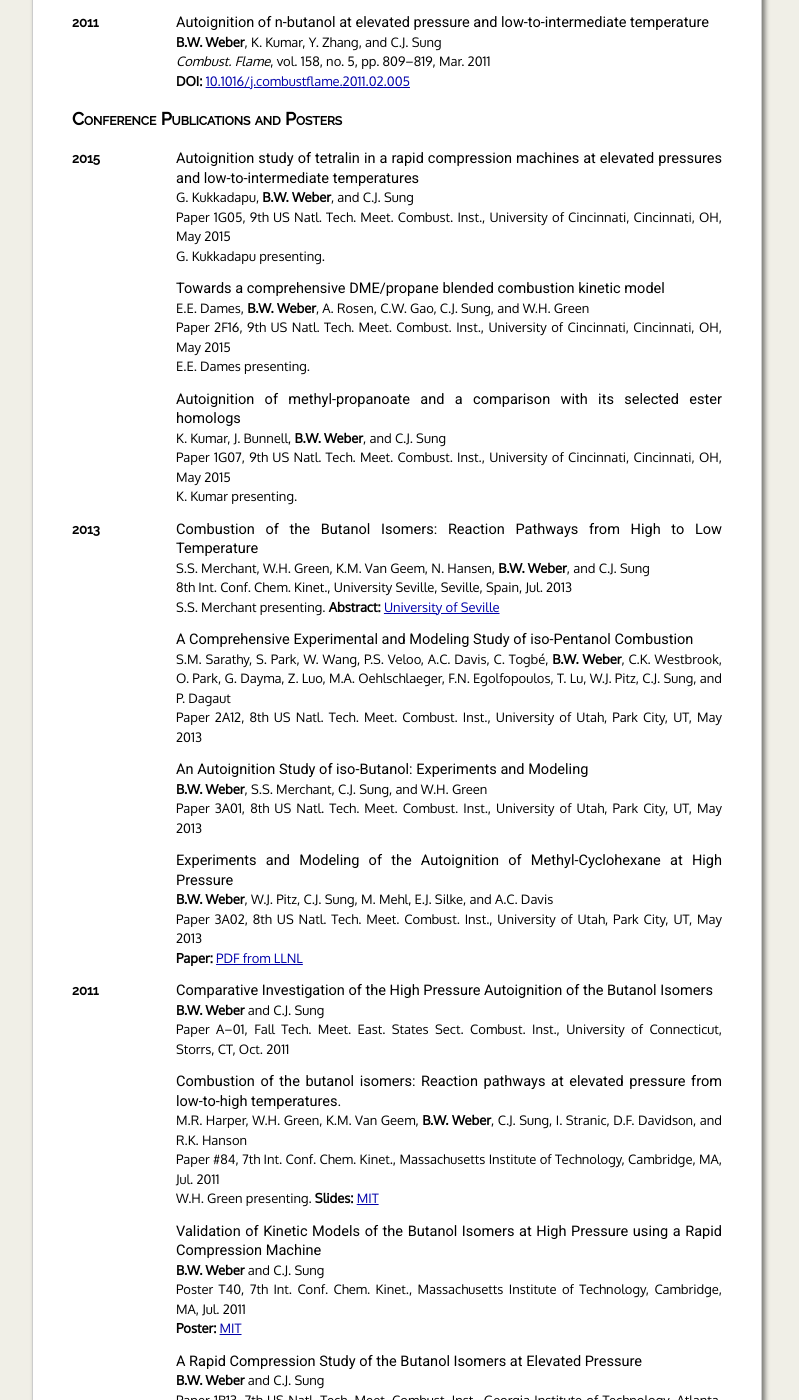
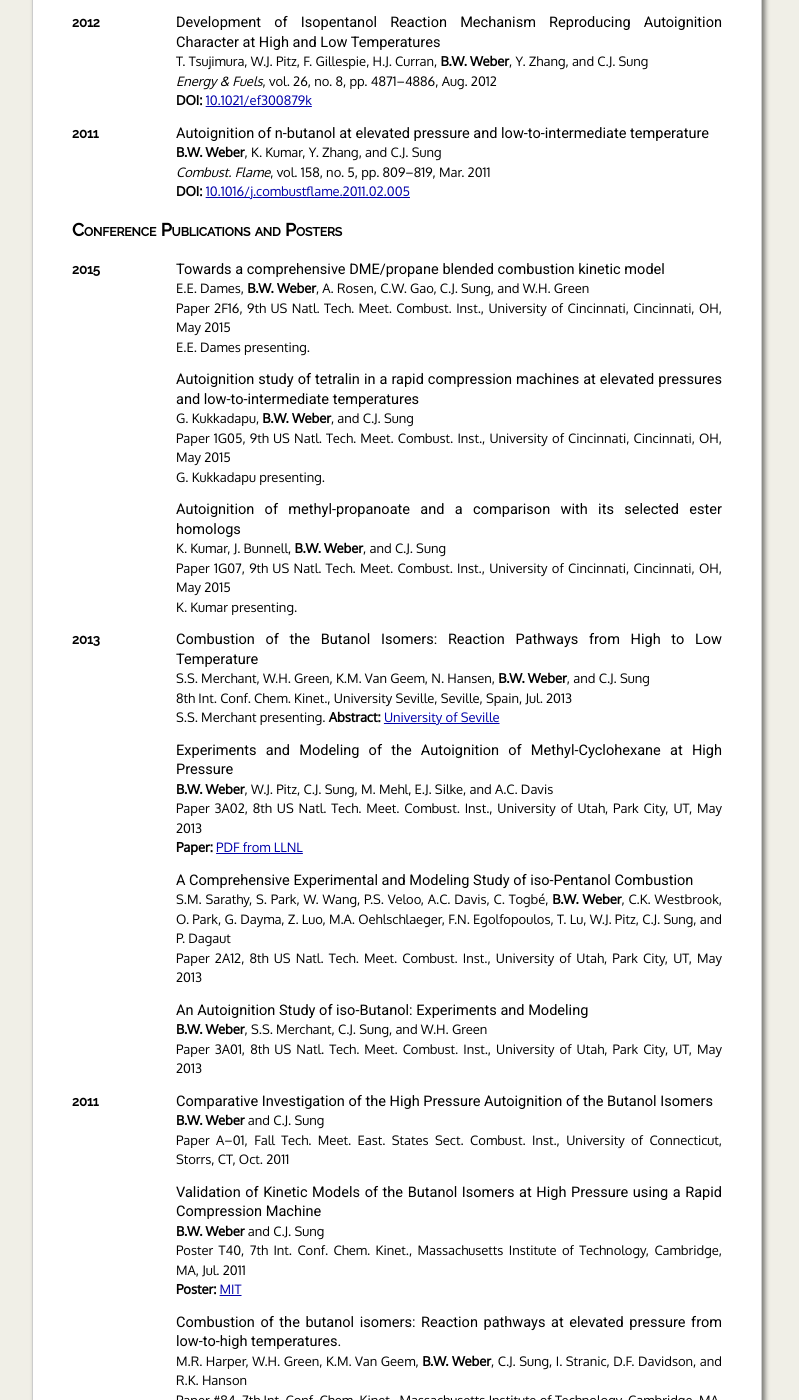
Before and after one commit to bryanwweber/bryanwweber.github.io, a Jekyll site: the page built from work/index.md, in a window 1280 px wide and 1400 px high, scrolled down 1241 px. Shown: the whole window, without its empty margins (243-1042 px from the left). Built offline with Jekyll 4.4.1, drawn with Linux system fonts in a browser that asks for light colours; some web fonts are replaced; part of the change alters nothing that is shown; some of the changed text lies outside the part shown.

Commit message:
Update publications

```diff
--- a/_includes/pubs.md
+++ b/_includes/pubs.md
@@ -1,5 +1,14 @@
 Journal Articles
 ---
+
+{:.year}
+### 2016
+
+{:.paper}
+<span>A detailed combined experimental and theoretical study on dimethyl ether/propane blended oxidation</span>{:.papertitle}
+<span>E.E. Dames, A.S. Rosen, **B.W. Weber**, C.W. Gao, C.J. Sung, and W.H. Green</span>{:.authors}
+<span>_Combustion and Flame_, Apr. 2016</span>{:.journal}
+<span>**DOI:** [10.1016/j.combustflame.2016.02.021](https://dx.doi.org/10.1016/j.combustflame.2016.02.021)</span>{:.doi}
 
 {:.year}
 ### 2015
@@ -8,21 +17,21 @@ Journal Articles
 <span>Autoignition study of tetralin in a rapid compression machine at elevated pressures and low-to-intermediate temperatures</span>{:.papertitle}
 <span>G. Kukkadapu, **B.W. Weber**, and C.J. Sung</span>{:.authors}
 <span>_Fuel_, vol. 159, pp. 436--445, Nov. 2015</span>{:.journal}
-<span>**DOI:** [10.1016/j.fuel.2015.06.093](http://dx.doi.org/10.1016/j.fuel.2015.06.093)</span>{:.doi}
+<span>**DOI:** [10.1016/j.fuel.2015.06.093](https://dx.doi.org/10.1016/j.fuel.2015.06.093)</span>{:.doi}
 <span>Users without a subscription to _Fuel_ can download the paper from this link: [Articles on Request](http://authors.elsevier.com/a/1RMfu3iH3tXKA).</span>{:.comment}
 
 {:.paper}
 <span>On the Uncertainty of Temperature Estimation in a Rapid Compression Machine</span>{:.papertitle}
 <span>**B.W. Weber**, C.J. Sung, and M.W. Renfro</span>{:.authors}
 <span>_Combust. Flame_, vol. 162, no. 6, pp. 2518--2528, Jun. 2015</span>{:.journal}
-<span>**DOI:** [10.1016/j.combustflame.2015.03.001](http://dx.doi.org/10.1016/j.combustflame.2015.03.001)</span>{:.doi}
+<span>**DOI:** [10.1016/j.combustflame.2015.03.001](https://dx.doi.org/10.1016/j.combustflame.2015.03.001)</span>{:.doi}
 <span>Users without a subscription to _Combustion and Flame_ can download the paper from this link: [Articles On Request](http://authors.elsevier.com/a/1Q~MD2KiH9uYu).</span>{:.comment}
 
 {:.paper}
 <span>An experimental and modeling study of propene oxidation. Part 2: Ignition delay time and flame speed measurements</span>{:.papertitle}
 <span>S.M. Burke, U. Burke, R. Mc Donagh, O. Mathieu, I. Osorio, C. Keesee, A. Morones, E.L. Petersen, W. Wang, T.A. DeVerter, M.A. Oehlschlaeger, B. Rhodes, R.K. Hanson, D.F. Davidson, **B.W. Weber**, C.J. Sung, J. Santner, Y. Ju, F.M. Haas, F.L. Dryer, E.N. Volkov, E.J. Nilsson, A.A. Konnov, M. Alrefae, F. Khaled, A. Farooq, P. Dirrenberger, P.A. Glaude, F. Battin-Leclerc, and H.J. Curran</span>{:.authors}
 <span>_Combust. Flame_, vol. 162, no. 2, pp. 296--314, Feb. 2015</span>{:.journal}
-<span>**DOI:** [10.1016/j.combustflame.2014.07.032](http://dx.doi.org/10.1016/j.combustflame.2014.07.032)</span>{:.doi}
+<span>**DOI:** [10.1016/j.combustflame.2014.07.032](https://dx.doi.org/10.1016/j.combustflame.2014.07.032)</span>{:.doi}
 
 {:.year}
 ### 2014
@@ -31,7 +40,7 @@ Journal Articles
 <span>Experiments and modeling of the autoignition of methylcyclohexane at high pressure</span>{:.papertitle}
 <span>**B.W. Weber**, W.J. Pitz, M. Mehl, E.J. Silke, A.C. Davis, and C.J. Sung</span>{:.authors}
 <span>_Combust. Flame_, vol. 161, no. 8, pp. 1972--1983, Aug. 2014</span>{:.journal}
-<span>**DOI:** [10.1016/j.combustflame.2014.01.018](http://dx.doi.org/10.1016/j.combustflame.2014.01.018)</span>{:.doi}
+<span>**DOI:** [10.1016/j.combustflame.2014.01.018](https://dx.doi.org/10.1016/j.combustflame.2014.01.018)</span>{:.doi}
 
 {:.year}
 ### 2013
@@ -40,13 +49,13 @@ Journal Articles
 <span>A comprehensive experimental and modeling study of iso-pentanol combustion</span>{:.papertitle}
 <span>S.M. Sarathy, S. Park, **B.W. Weber**, W. Wang, P.S. Veloo, A.C. Davis, C. Togbé, C.K. Westbrook, O. Park, G. Dayma, Z. Luo, M.A. Oehlschlaeger, F.N. Egolfopoulos, T. Lu, W.J. Pitz, C.J. Sung, and P. Dagaut</span>{:.authors}
 <span>_Combust. Flame_, vol. 160, no. 12, pp. 2712--2728, Dec. 2013</span>{:.journal}
-<span>**DOI:** [10.1016/j.combustflame.2013.06.022](http://dx.doi.org/10.1016/j.combustflame.2013.06.022)</span>{:.doi}
+<span>**DOI:** [10.1016/j.combustflame.2013.06.022](https://dx.doi.org/10.1016/j.combustflame.2013.06.022)</span>{:.doi}
 
 {:.paper}
 <span>Comparative Autoignition Trends in Butanol Isomers at Elevated Pressure</span>{:.papertitle}
 <span>**B.W. Weber** and C.J. Sung</span>{:.authors}
 <span>_Energy & Fuels_, vol. 27, no. 3, pp. 1688--1698, Mar. 2013</span>{:.journal}
-<span>**DOI:** [10.1021/ef302195c](http://dx.doi.org/10.1021/ef302195c)</span>{:.doi}
+<span>**DOI:** [10.1021/ef302195c](https://dx.doi.org/10.1021/ef302195c)</span>{:.doi}
 <span>Users without a subscription to _Energy and Fuels_ can download the paper from this link: [Articles On Request](http://pubs.acs.org/articlesonrequest/AOR-nVQe5YcTdC5nepMQYiyn).</span>{:.comment}
 
 {:.year}
@@ -56,7 +65,7 @@ Journal Articles
 <span>Development of Isopentanol Reaction Mechanism Reproducing Autoignition Character at High and Low Temperatures</span>{:.papertitle}
 <span>T. Tsujimura, W.J. Pitz, F. Gillespie, H.J. Curran, **B.W. Weber**, Y. Zhang, and C.J. Sung</span>{:.authors}
 <span>_Energy & Fuels_, vol. 26, no. 8, pp. 4871--4886, Aug. 2012</span>{:.journal}
-<span>**DOI:** [10.1021/ef300879k](http://dx.doi.org/10.1021/ef300879k)</span>{:.doi}
+<span>**DOI:** [10.1021/ef300879k](https://dx.doi.org/10.1021/ef300879k)</span>{:.doi}
 
 {:.year}
 ### 2011
@@ -65,7 +74,7 @@ Journal Articles
 <span>Autoignition of n-butanol at elevated pressure and low-to-intermediate temperature</span>{:.papertitle}
 <span>**B.W. Weber**, K. Kumar, Y. Zhang, and C.J. Sung</span>{:.authors}
 <span>_Combust. Flame_, vol. 158, no. 5, pp. 809--819, Mar. 2011</span>{:.journal}
-<span>**DOI:** [10.1016/j.combustflame.2011.02.005](http://dx.doi.org/10.1016/j.combustflame.2011.02.005)</span>{:.doi}
+<span>**DOI:** [10.1016/j.combustflame.2011.02.005](https://dx.doi.org/10.1016/j.combustflame.2011.02.005)</span>{:.doi}
 
 Conference Publications and Posters
 ---
@@ -74,16 +83,16 @@ Conference Publications and Posters
 ### 2015
 
 {:.paper}
+<span>Towards a comprehensive DME/propane blended combustion kinetic model</span>{:.papertitle}
+<span>E.E. Dames, **B.W. Weber**, A. Rosen, C.W. Gao, C.J. Sung, and W.H. Green</span>{:.authors}
+<span>Paper 2F16, 9th US Natl. Tech. Meet. Combust. Inst., University of Cincinnati, Cincinnati, OH, May 2015</span>{:.journal}
+<span>E.E. Dames presenting.</span>{:.comment}
+
+{:.paper}
 <span>Autoignition study of tetralin in a rapid compression machines at elevated pressures and low-to-intermediate temperatures</span>{:.papertitle}
 <span>G. Kukkadapu, **B.W. Weber**, and C.J. Sung</span>{:.authors}
 <span>Paper 1G05, 9th US Natl. Tech. Meet. Combust. Inst., University of Cincinnati, Cincinnati, OH, May 2015</span>{:.journal}
 <span>G. Kukkadapu presenting.</span>{:.comment}
-
-{:.paper}
-<span>Towards a comprehensive DME/propane blended combustion kinetic model</span>{:.papertitle}
-<span>E.E. Dames, **B.W. Weber**, A. Rosen, C.W. Gao, C.J. Sung, and W.H. Green</span>{:.authors}
-<span>Paper 2F16, 9th US Natl. Tech. Meet. Combust. Inst., University of Cincinnati, Cincinnati, OH, May 2015</span>{:.journal}
-<span>E.E. Dames presenting.</span>{:.comment}
 
 {:.paper}
 <span>Autoignition of methyl-propanoate and a comparison with its selected ester homologs</span>{:.papertitle}
@@ -102,6 +111,12 @@ Conference Publications and Posters
 **Abstract:** [University of Seville](http://acdc.sav.us.es/icck2013/images/stories/c-orales/index.html?pageNumber=86)</span>{:.comment}
 
 {:.paper}
+<span>Experiments and Modeling of the Autoignition of Methyl-Cyclohexane at High Pressure</span>{:.papertitle}
+<span>**B.W. Weber**, W.J. Pitz, C.J. Sung, M. Mehl, E.J. Silke, and A.C. Davis</span>{:.authors}
+<span>Paper 3A02, 8th US Natl. Tech. Meet. Combust. Inst., University of Utah, Park City, UT, May 2013</span>{:.journal}
+<span>**Paper:** [PDF from LLNL](https://e-reports-ext.llnl.gov/pdf/737412.pdf)</span>{:.comment}
+
+{:.paper}
 <span>A Comprehensive Experimental and Modeling Study of iso-Pentanol Combustion</span>{:.papertitle}
 <span>S.M. Sarathy, S. Park, W. Wang, P.S. Veloo, A.C. Davis, C. Togbé, **B.W. Weber**, C.K. Westbrook, O. Park, G. Dayma, Z. Luo, M.A. Oehlschlaeger, F.N. Egolfopoulos, T. Lu, W.J. Pitz, C.J. Sung, and P. Dagaut</span>{:.authors}
 <span>Paper 2A12, 8th US Natl. Tech. Meet. Combust. Inst., University of Utah, Park City, UT, May 2013</span>{:.journal}
@@ -110,12 +125,6 @@ Conference Publications and Posters
 <span>An Autoignition Study of iso-Butanol: Experiments and Modeling</span>{:.papertitle}
 <span>**B.W. Weber**, S.S. Merchant, C.J. Sung, and W.H. Green</span>{:.authors}
 <span>Paper 3A01, 8th US Natl. Tech. Meet. Combust. Inst., University of Utah, Park City, UT, May 2013</span>{:.journal}
-
-{:.paper}
-<span>Experiments and Modeling of the Autoignition of Methyl-Cyclohexane at High Pressure</span>{:.papertitle}
-<span>**B.W. Weber**, W.J. Pitz, C.J. Sung, M. Mehl, E.J. Silke, and A.C. Davis</span>{:.authors}
-<span>Paper 3A02, 8th US Natl. Tech. Meet. Combust. Inst., University of Utah, Park City, UT, May 2013</span>{:.journal}
-<span>**Paper:** [PDF from LLNL](https://e-reports-ext.llnl.gov/pdf/737412.pdf)</span>{:.comment}
 
 {:.year}
 ### 2011
@@ -126,17 +135,17 @@ Conference Publications and Posters
 <span>Paper A--01, Fall Tech. Meet. East. States Sect. Combust. Inst., University of Connecticut, Storrs, CT, Oct. 2011</span>{:.journal}
 
 {:.paper}
+<span>Validation of Kinetic Models of the Butanol Isomers at High Pressure using a Rapid Compression Machine</span>{:.papertitle}
+<span>**B.W. Weber** and C.J. Sung</span>{:.authors}
+<span>Poster T40, 7th Int. Conf. Chem. Kinet., Massachusetts Institute of Technology, Cambridge, MA, Jul. 2011</span>{:.journal}
+<span>**Poster:** [MIT](http://web.mit.edu/icck/documents.html)</span>{:.comment}
+
+{:.paper}
 <span>Combustion of the butanol isomers: Reaction pathways at elevated pressure from low-to-high temperatures.</span>{:.papertitle}
 <span>M.R. Harper, W.H. Green, K.M. Van Geem, **B.W. Weber**, C.J. Sung, I. Stranic, D.F. Davidson, and R.K. Hanson</span>{:.authors}
 <span>Paper #84, 7th Int. Conf. Chem. Kinet., Massachusetts Institute of Technology, Cambridge, MA, Jul. 2011</span>{:.journal}
 <span>W.H. Green presenting.
 **Slides:** [MIT](http://web.mit.edu/icck/documents.html)</span>{:.comment}
-
-{:.paper}
-<span>Validation of Kinetic Models of the Butanol Isomers at High Pressure using a Rapid Compression Machine</span>{:.papertitle}
-<span>**B.W. Weber** and C.J. Sung</span>{:.authors}
-<span>Poster T40, 7th Int. Conf. Chem. Kinet., Massachusetts Institute of Technology, Cambridge, MA, Jul. 2011</span>{:.journal}
-<span>**Poster:** [MIT](http://web.mit.edu/icck/documents.html)</span>{:.comment}
 
 {:.paper}
 <span>A Rapid Compression Study of the Butanol Isomers at Elevated Pressure</span>{:.papertitle}
@@ -147,7 +156,7 @@ Conference Publications and Posters
 <span>Autoignition of Butanol Isomers at Low to Intermediate Temperature and Elevated Pressure</span>{:.papertitle}
 <span>**B.W. Weber**, K. Kumar, and C.J. Sung</span>{:.authors}
 <span>Paper AIAA--2011--0316, 49th AIAA Aerosp. Sci. Meet. Incl. New Horizons Forum Aerosp. Expo., Reston, Virigina, Jan. 2011</span>{:.journal}
-<span>**DOI:** [10.2514/6.2011-316](http://dx.doi.org/10.2514/6.2011-316)</span>{:.doi}
+<span>**DOI:** [10.2514/6.2011-316](https://dx.doi.org/10.2514/6.2011-316)</span>{:.doi}
 
 {:.year}
 ### 2010
```
